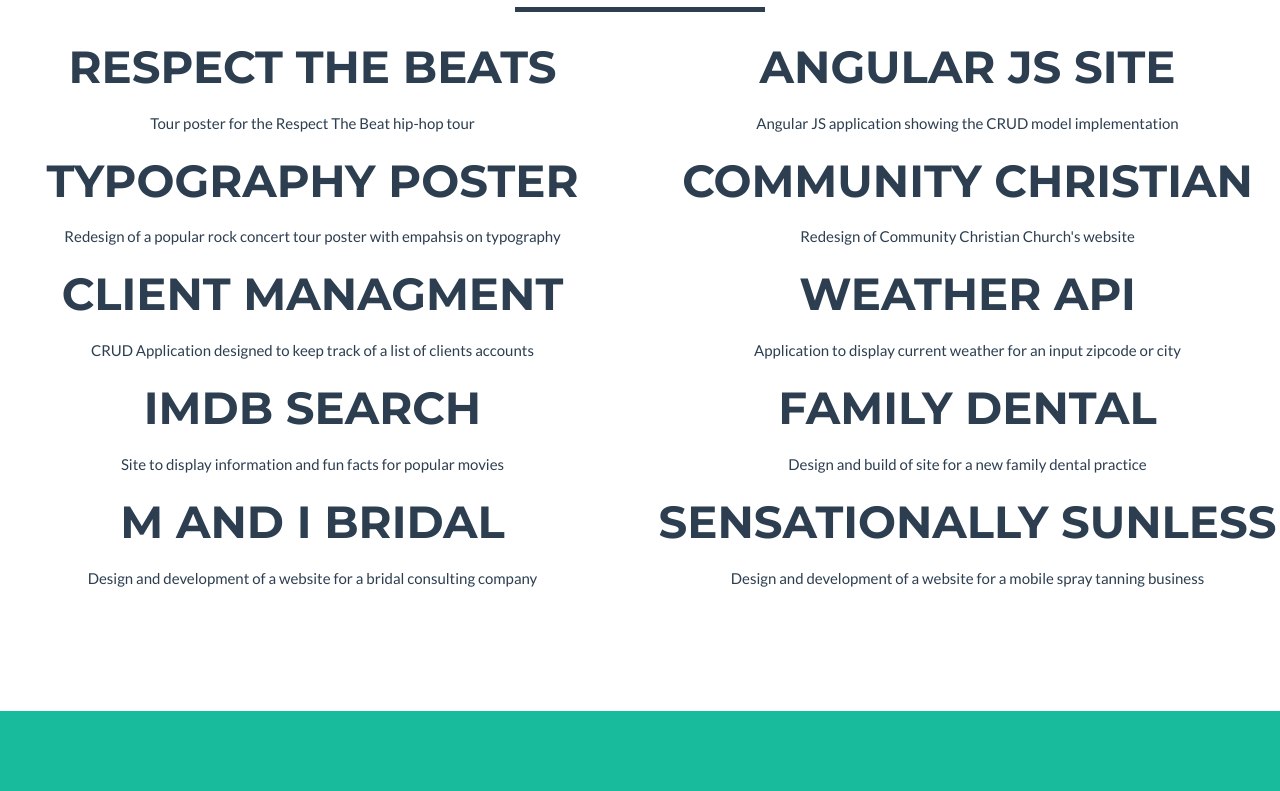
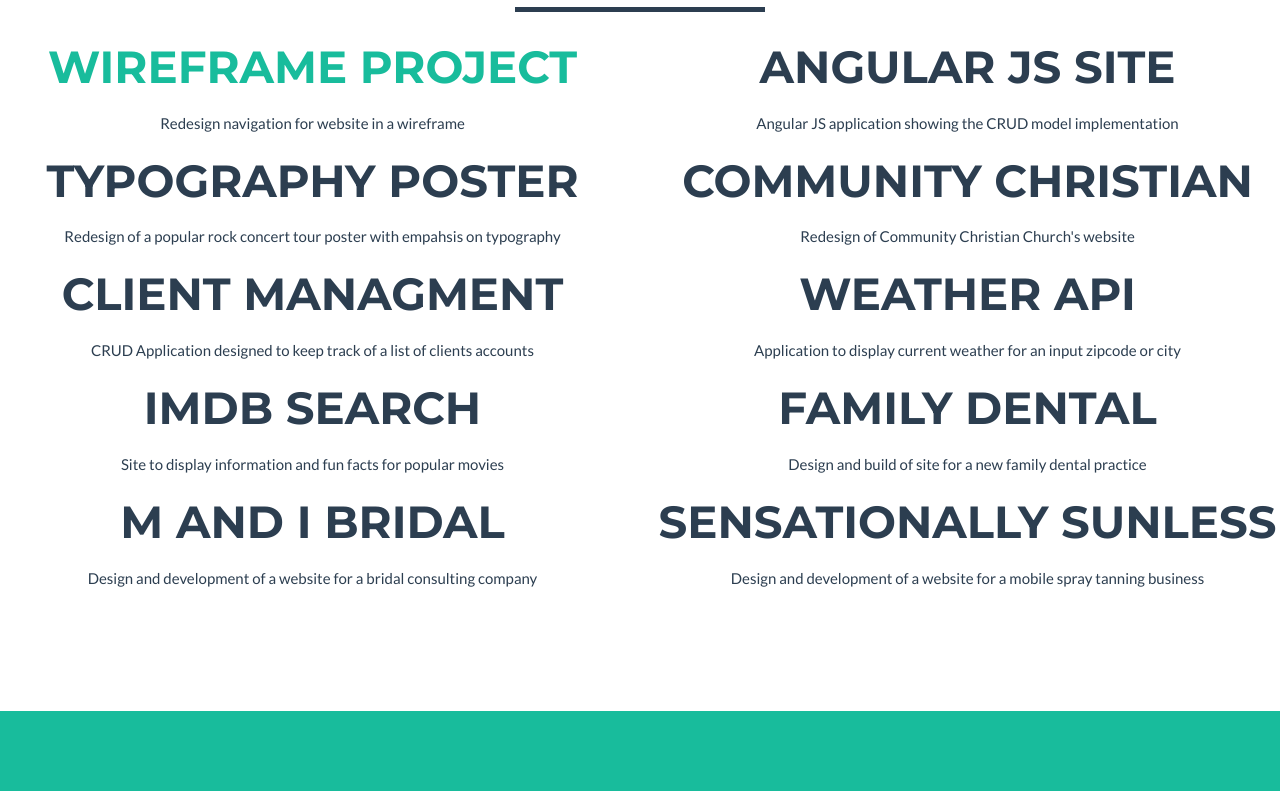
Before and after one commit to ahoward87/wdd1, a plain HTML site: page portfolio/index.html in a window 1280 px wide. Shown: the part 667-1458 px from the top of the page. Drawn offline with nearby package versions, Linux system fonts and the light colour scheme.

Commit message:
master merge

```diff
--- a/portfolio/index.html
+++ b/portfolio/index.html
@@ -96,7 +96,7 @@
             </div>
          </div>
          <div class="row">
-            <div class="col-md-6"><center><h2>Respect The Beats</h2></br> Tour poster for the Respect The Beat hip-hop tour</div>
+            <div class="col-md-6"><center><h2><a href="/img/wireframe.jpg">Wireframe Project</a></h2></br> Redesign navigation for website in a wireframe</div>
             <div class="col-md-6"><center><h2>Angular JS Site</h2> </br> Angular JS application showing the CRUD model implementation</div>
         </div></br>
         <div class="row">
@@ -150,6 +150,7 @@
             <div class="row">
 
                  <center> <h1> AHoward87@fullsail.edu </h1> </center>
+                 <center> <h1> Hordelock87@gmail.com </h1> </center>
 
             </div>
         </div>
```
